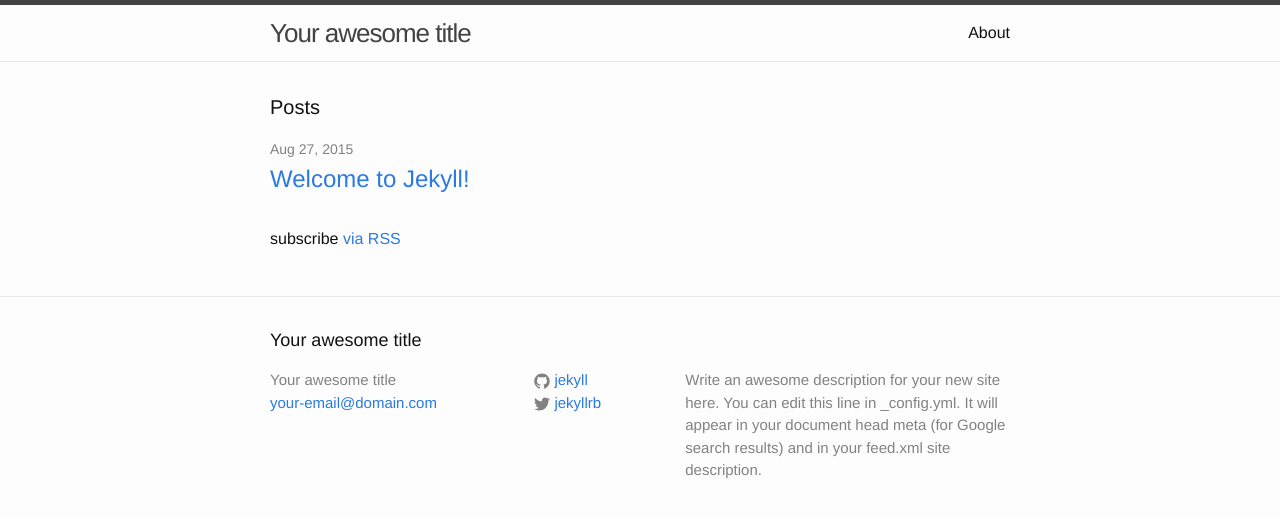
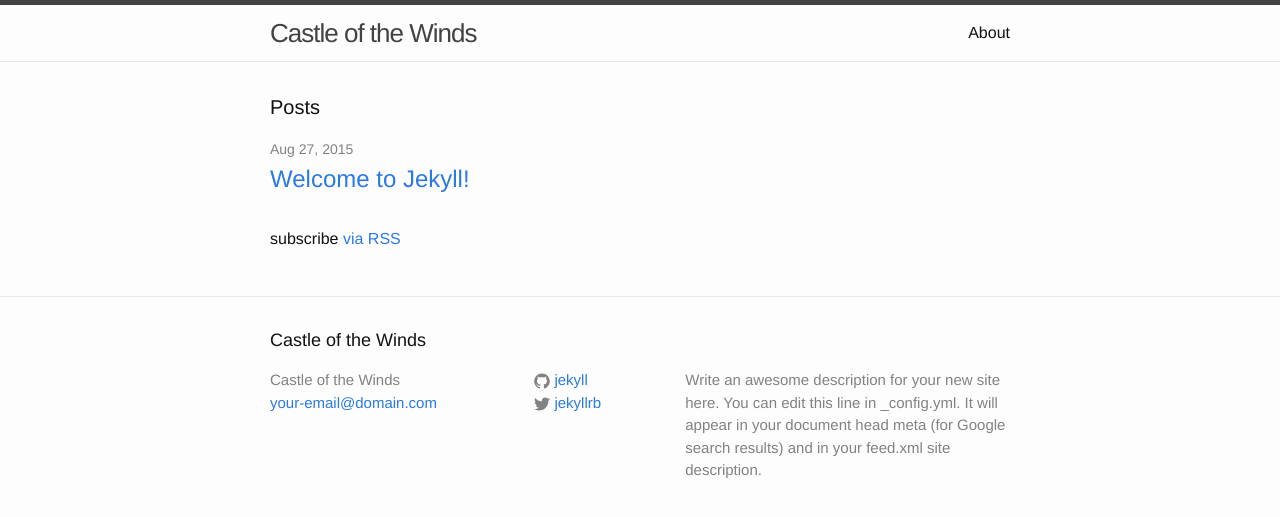
Before and after one commit to mordrax/cotwmtor, a Jekyll site: the page built from index.html, in a window 1280 px wide. Shown: the top 517 px of the page. Built offline with Jekyll 4.4.1, drawn with Linux system fonts in a browser that asks for light colours.

Commit message:
new site

```diff
--- a/_config.yml
+++ b/_config.yml
@@ -1,12 +1,12 @@
 # Site settings
-title: Your awesome title
+title: Castle of the Winds
 email: your-email@domain.com
 description: > # this means to ignore newlines until "baseurl:"
   Write an awesome description for your new site here. You can edit this
   line in _config.yml. It will appear in your document head meta (for
   Google search results) and in your feed.xml site description.
 baseurl: "" # the subpath of your site, e.g. /blog/
-url: "http://yourdomain.com" # the base hostname & protocol for your site
+url: "http://cotwmtor.meteor.com" # the base hostname & protocol for your site
 twitter_username: jekyllrb
 github_username:  jekyll
 
```
